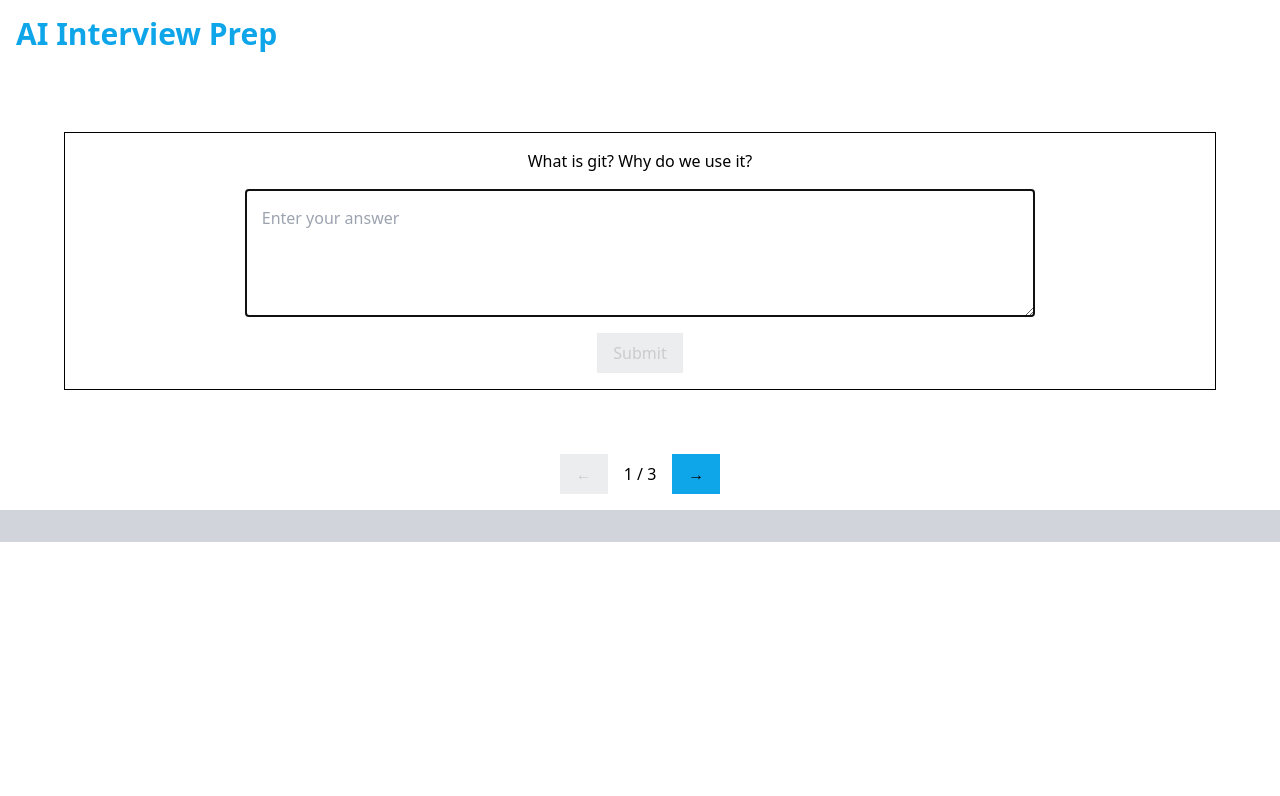
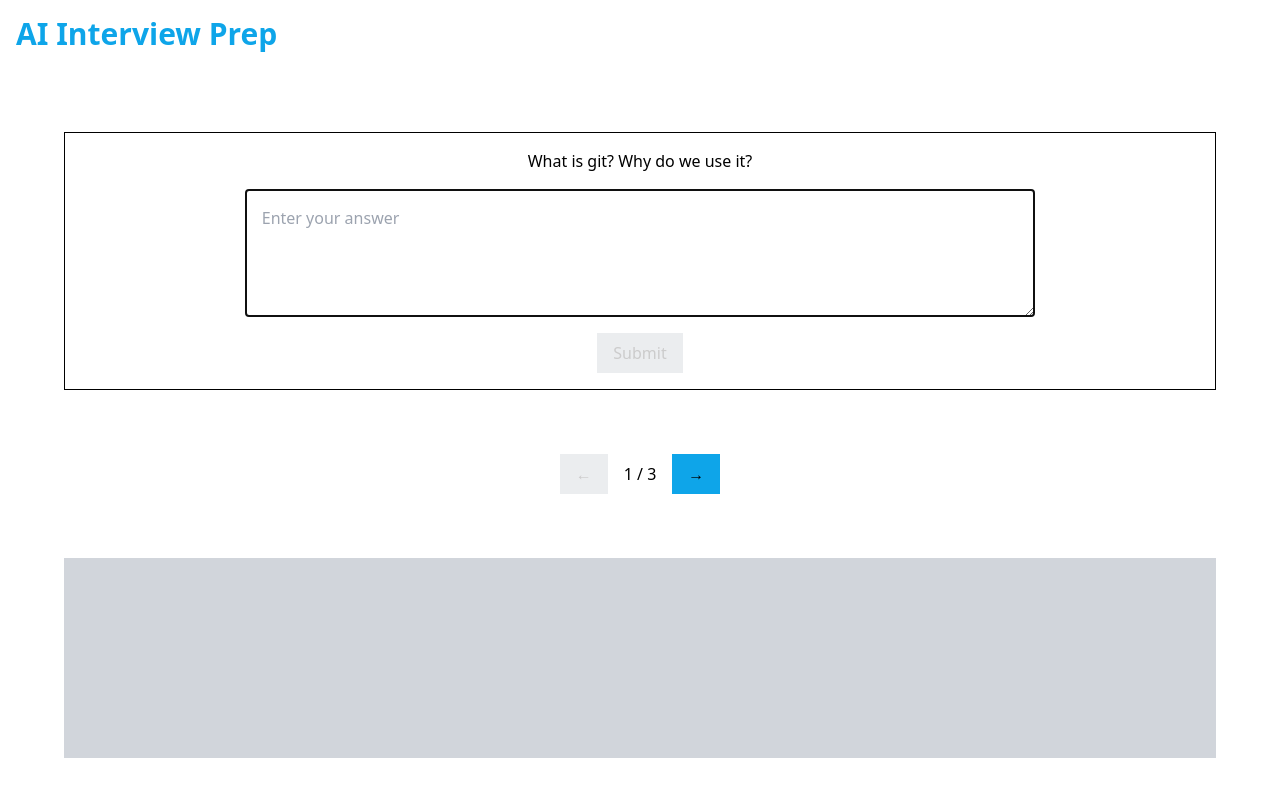
Before and after one commit to KVinyl/ai-interview-prep, a Vue app: page / in a window 1280 px wide. Shown: the top 796 px of the page. Built offline with nearby package versions, Linux system fonts and the light colour scheme.

Commit message:
Modify AIFeedbackCard initial height

```diff
--- a/src/components/AIFeedbackCard.vue
+++ b/src/components/AIFeedbackCard.vue
@@ -1,5 +1,5 @@
 <template>
-  <div class="bg-gray-300 flex px-12 py-4 ">
+  <div class="bg-gray-300 flex px-12 py-4 m-16 min-h-[200px] h-auto">
     <p>{{ feedback }}</p>
   </div>
 </template>
```
